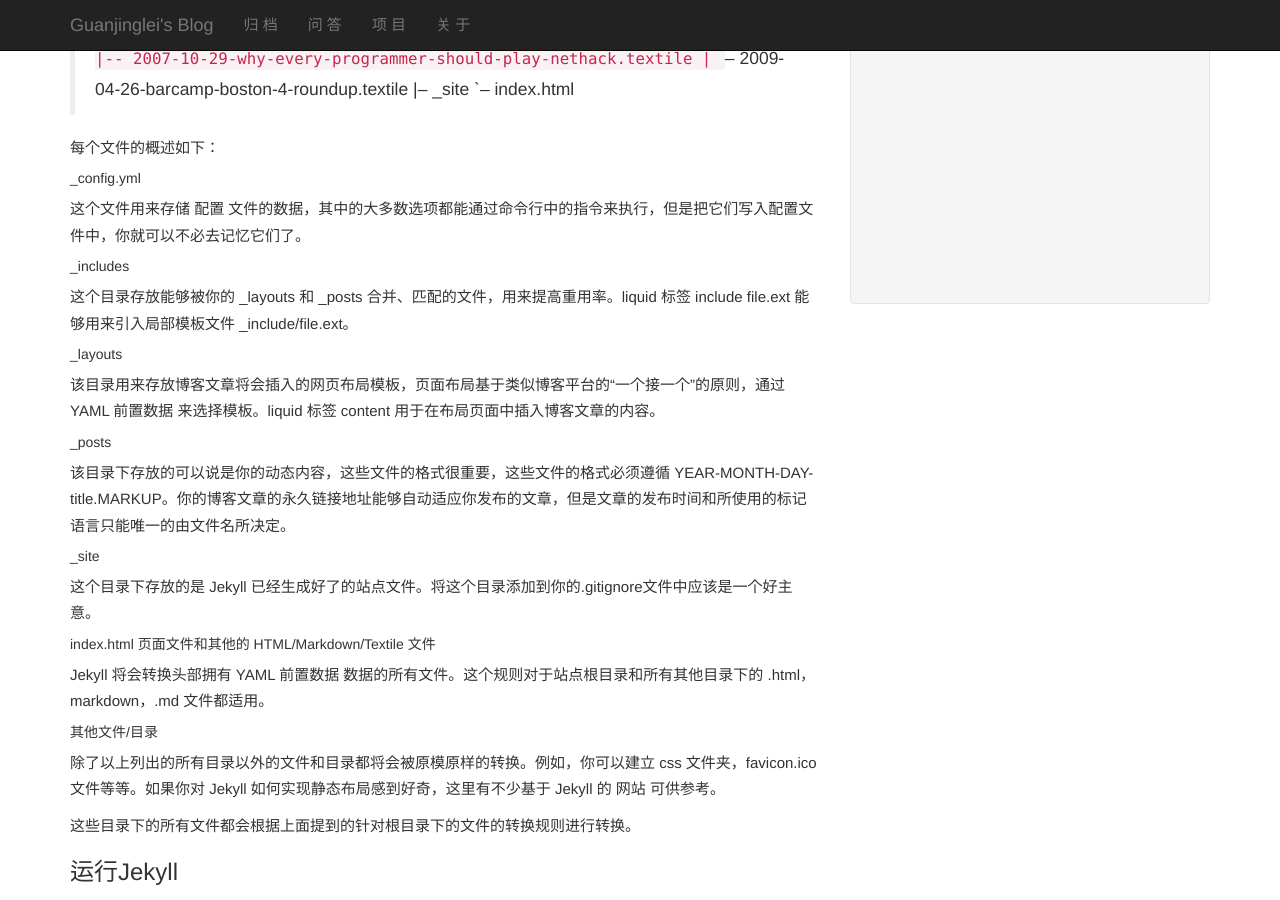
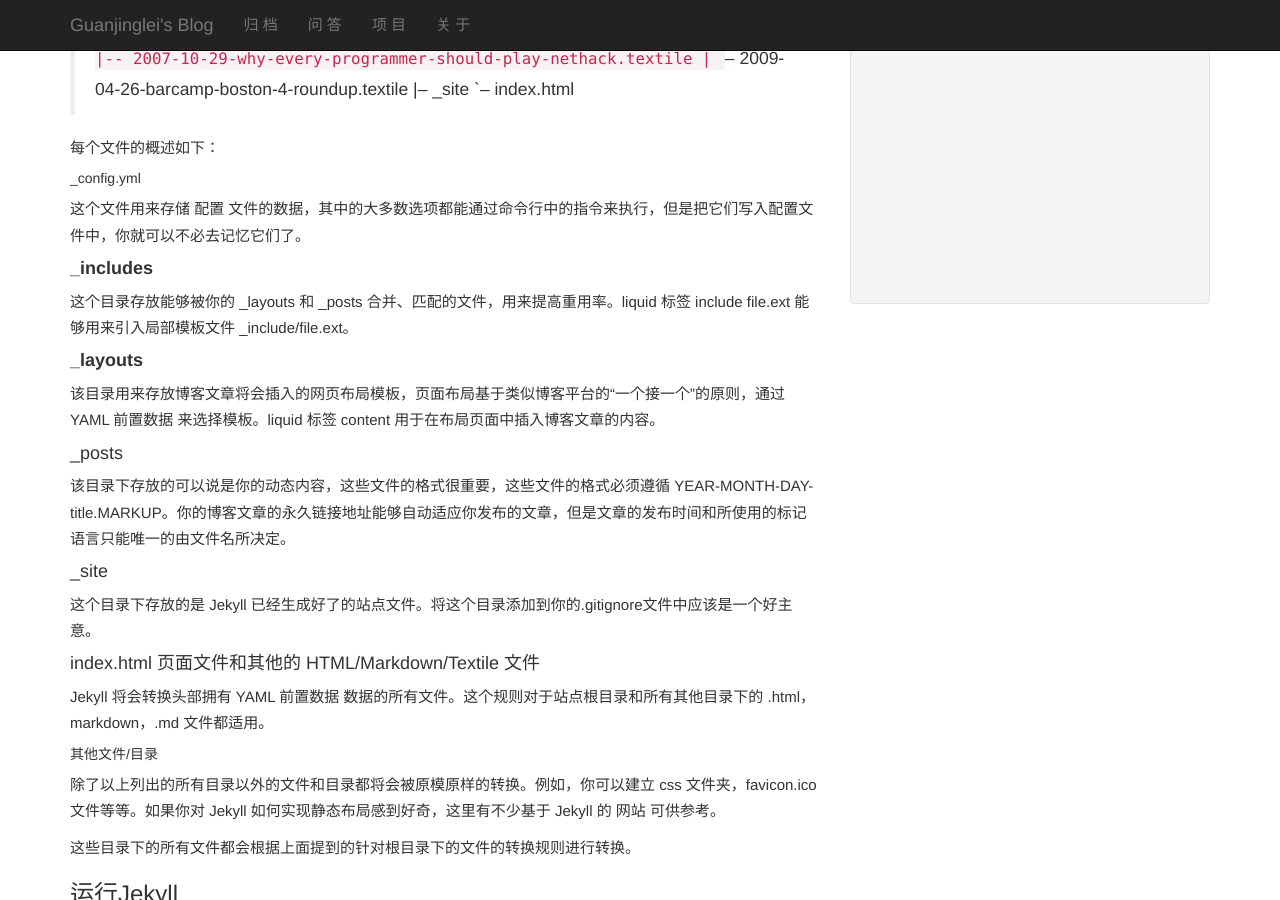
Before and after one commit to guanjinglei/oldguanjinglei.github.io, a Jekyll site: the page built from _posts/2014-11-23-jekyll的使用.md, in a window 1280 px wide and 900 px high, scrolled down 629 px. Built offline with Jekyll 4.4.1, drawn with Linux system fonts in a browser that asks for light colours; Markdown is read by kramdown in place of the engine named in the settings; comment, search, counter and statistics services are not loaded.

```diff
--- a/_posts/2014-11-23-jekyll的使用.md
+++ b/_posts/2014-11-23-jekyll的使用.md
@@ -22,8 +22,8 @@ Jekyll 的核心是一个文本转换引擎。它是基于这样的思路：把
 一个基本的 Jekyll 站点结构通常如下所示：
 
 >.
-|-- _config.yml
-|-- _includes
+>|-- _config.yml
+>|-- _includes
 |-- _layouts
 |   |-- default.html
 |   `-- post.html
@@ -38,19 +38,19 @@ Jekyll 的核心是一个文本转换引擎。它是基于这样的思路：把
 #####_config.yml
 这个文件用来存储 配置 文件的数据，其中的大多数选项都能通过命令行中的指令来执行，但是把它们写入配置文件中，你就可以不必去记忆它们了。
 
-#####_includes
+####**_includes**
 这个目录存放能够被你的 _layouts 和 _posts 合并、匹配的文件，用来提高重用率。liquid 标签 include file.ext 能够用来引入局部模板文件 _include/file.ext。
 
-#####_layouts
+####**_layouts**
 该目录用来存放博客文章将会插入的网页布局模板，页面布局基于类似博客平台的“一个接一个”的原则，通过 YAML 前置数据 来选择模板。liquid 标签 content 用于在布局页面中插入博客文章的内容。
 
-#####_posts
+####_posts
 该目录下存放的可以说是你的动态内容，这些文件的格式很重要，这些文件的格式必须遵循 YEAR-MONTH-DAY-title.MARKUP。你的博客文章的永久链接地址能够自动适应你发布的文章，但是文章的发布时间和所使用的标记语言只能唯一的由文件名所决定。
 
-#####_site
+####_site
 这个目录下存放的是 Jekyll 已经生成好了的站点文件。将这个目录添加到你的.gitignore文件中应该是一个好主意。
 
-#####index.html 页面文件和其他的 HTML/Markdown/Textile 文件
+####index.html 页面文件和其他的 HTML/Markdown/Textile 文件
 Jekyll 将会转换头部拥有 YAML 前置数据 数据的所有文件。这个规则对于站点根目录和所有其他目录下的 .html，markdown，.md 文件都适用。
 
 #####其他文件/目录
```
